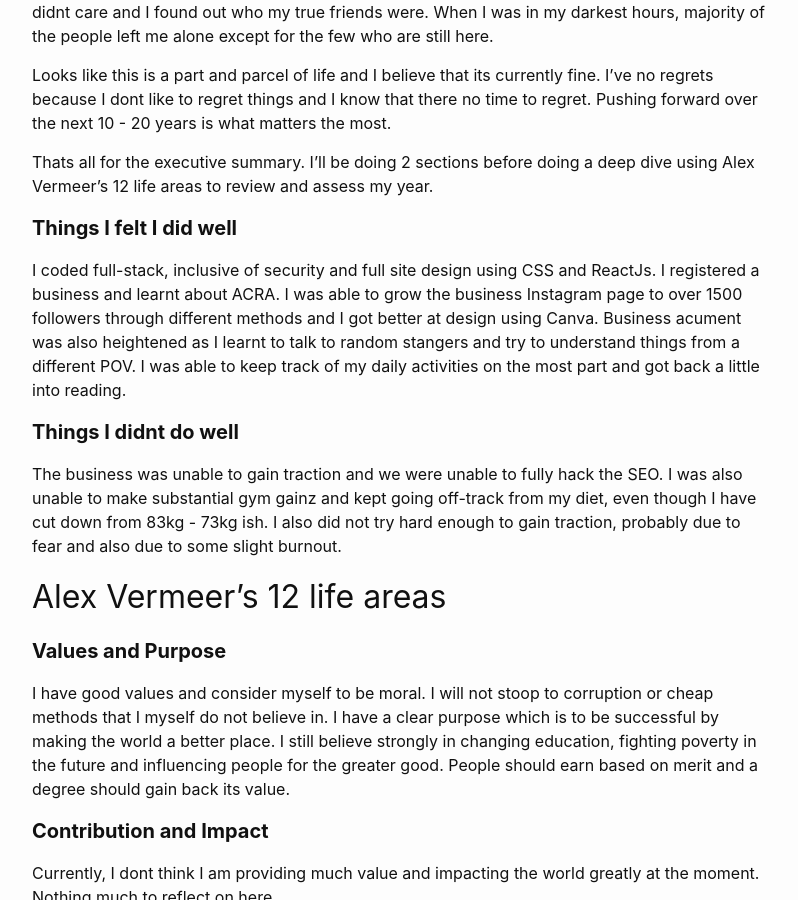
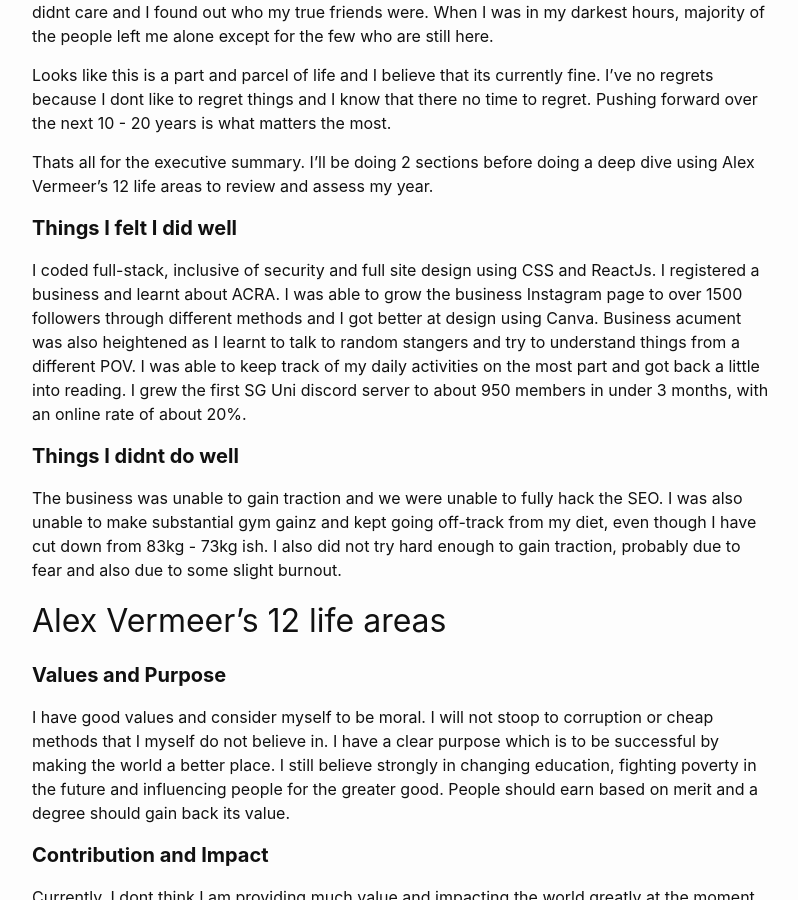
Before and after one commit to quinncheong/quinncheong.github.io, a Jekyll site: the page built from _posts/2020-12-30-2020-review.md, in a window 1280 px wide and 900 px high, scrolled down 1205 px. Shown: the whole window, without its empty margins (238-1036 px from the left). Built offline with Jekyll 4.4.1, drawn with Linux system fonts in a browser that asks for light colours; some of the changed text lies outside the part shown.

Commit message:
touchup 2020 review

```diff
--- a/_posts/2020-12-30-2020-review.md
+++ b/_posts/2020-12-30-2020-review.md
@@ -33,7 +33,7 @@ Thats all for the executive summary. I'll be doing 2 sections before doing a dee
 
 #### **Things I felt I did well**
 
-I coded full-stack, inclusive of security and full site design using CSS and ReactJs. I registered a business and learnt about ACRA. I was able to grow the business Instagram page to over 1500 followers through different methods and I got better at design using Canva. Business acument was also heightened as I learnt to talk to random stangers and try to understand things from a different POV. I was able to keep track of my daily activities on the most part and got back a little into reading.
+I coded full-stack, inclusive of security and full site design using CSS and ReactJs. I registered a business and learnt about ACRA. I was able to grow the business Instagram page to over 1500 followers through different methods and I got better at design using Canva. Business acument was also heightened as I learnt to talk to random stangers and try to understand things from a different POV. I was able to keep track of my daily activities on the most part and got back a little into reading. I grew the first SG Uni discord server to about 950 members in under 3 months, with an online rate of about 20%.
 
 #### **Things I didnt do well**
 
@@ -89,6 +89,10 @@ My key strengths are still my extroverted personality whenever I want to, and I
 
 Creativity in 2020 was alright as I did well in creating the Travellist Instagram and also this website. The fun things I have been doing would be using discord, watching anime and playing some games like Wild Rifts and Breath of the Wild with YY. Havent been doing much adventuring as compared to 2019 and am hoping to travel again soon and explore the world.
 
-## Summary
+## Summary and last thoughts
 
-Its been a long year and Im slighty excited to be going back to school. 2020 has been harsh on me but I definitely needed some bitter medicine to help me kickstart my lifelong journey of learning and making the world better. Im looking forward to greater things to come in the future and that is all for now.
+Its been a long year and Im slighty excited to be going back to school. 2020 has been harsh on me but I definitely needed some bitter medicine to help me kickstart my lifelong journey of learning and making the world better.
+
+I am thankful for the people I've met through growing the first ever SG University Discord server and to my Contributors, Veterans and Seniors, thank you for taking the time off to help me keep the server a great place to be.
+
+Im looking forward to greater things to come in the future and that is all for now.
```
